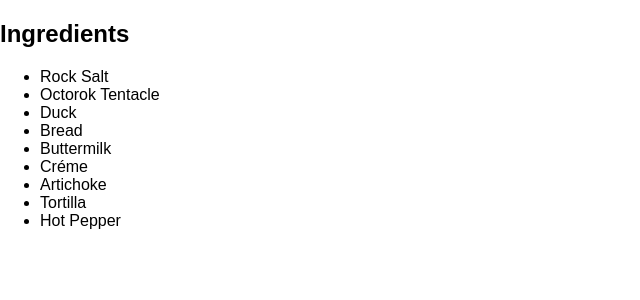
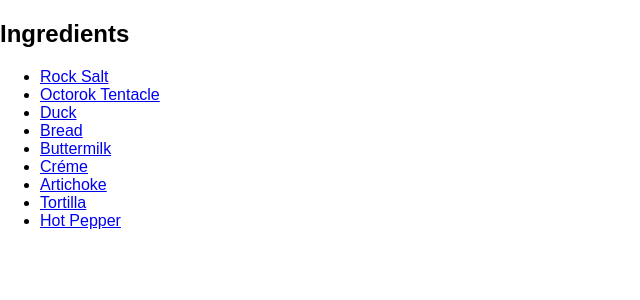
Before and after one commit to dallonf/cooking-proto, a React (Create React App) app: page / in a window 1280 px wide. Shown: the top 300 px of the page, without its empty margins (0-640 px from the left). Built offline with nearby package versions, Linux system fonts and the light colour scheme.

Commit message:
Can now hold ingredients

```diff
--- a/src/app/App.tsx
+++ b/src/app/App.tsx
@@ -1,28 +1,52 @@
 import * as React from 'react';
-import { ingredientListForKeyList, default as allIngredients } from '../cooking/all-ingredients';
-// import * as ingredients from '../cooking/ingredients';
-// import { Ingredient } from '../types';
+import { ingredientListForKeyList, default as allIngredients, IngredientInList } from '../cooking/all-ingredients';
 import './App.css';
-
-// const ingredientsList = ingredients.default;
 
 interface AppState {
   ingredients: string[];
+  holding: string[];
 }
 
 class App extends React.Component<null, AppState> {
   state: AppState = {
     ingredients: [...allIngredients.map(i => i.key)],
+    holding: [],
   };
 
+  handleIngredientClick = (ingredient: IngredientInList) => (e: React.MouseEvent<HTMLAnchorElement>) => {
+    e.preventDefault();
+    this.setState(state => ({
+      holding: [...state.holding, ingredient.key]
+    }));
+  }
+
   render() {
+    const { holding } = this.state;
     const ingredients = ingredientListForKeyList(this.state.ingredients);
     return (
       <div>
         <h2>Ingredients</h2>
         <ul>
-          {ingredients.map(i => <li key={i.key}>{i.name}</li>)}
+          {ingredients.map(i => (
+            <li key={i.key}>
+              <a href="#" onClick={this.handleIngredientClick(i)}>
+                {i.name}
+              </a>
+            </li>
+          ))}
         </ul>
+        { Boolean(holding.length) && (
+          <div>
+            <h2>Holding</h2>
+            <ul>
+              {ingredientListForKeyList(holding).map((i, n) => (
+                <li key={n}>
+                    {i.name}
+                </li>
+              ))}
+            </ul>
+          </div>
+        )}
       </div>
     );
   }
--- a/src/cooking/all-ingredients.ts
+++ b/src/cooking/all-ingredients.ts
@@ -1,7 +1,7 @@
 import ingredientsMap from './ingredients';
 import { Ingredient } from '../types';
 
-interface IngredientInList extends Ingredient {
+export interface IngredientInList extends Ingredient {
   readonly key: string;
 }
 
```
